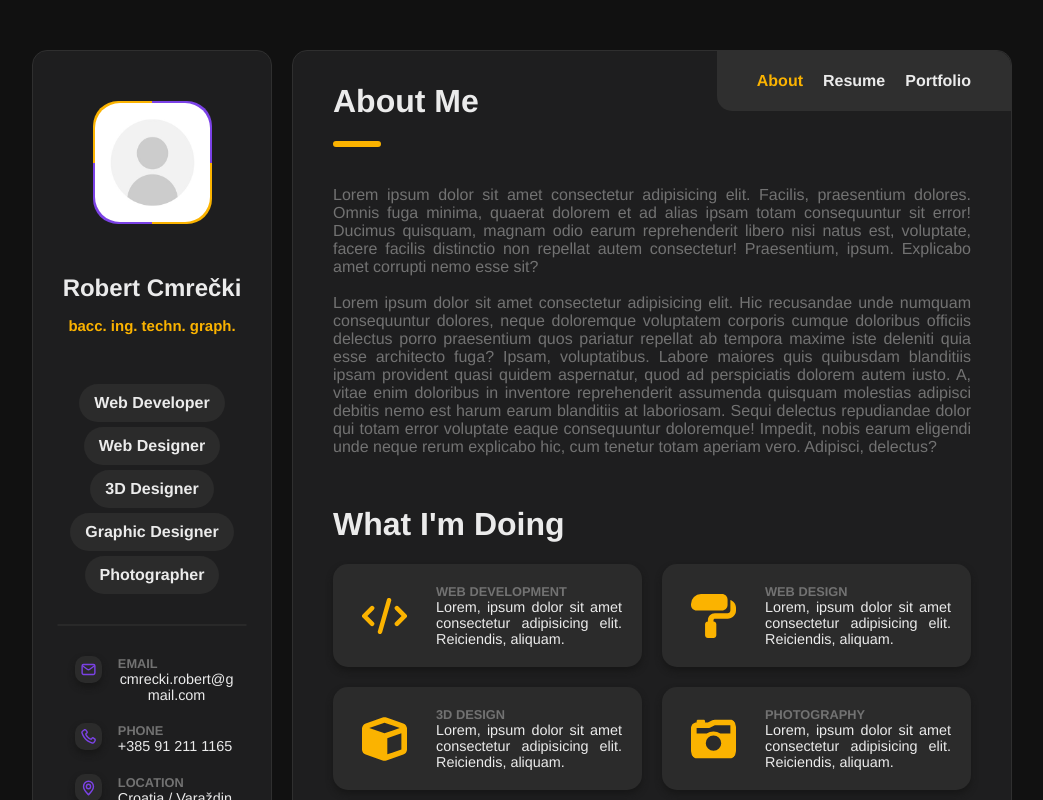
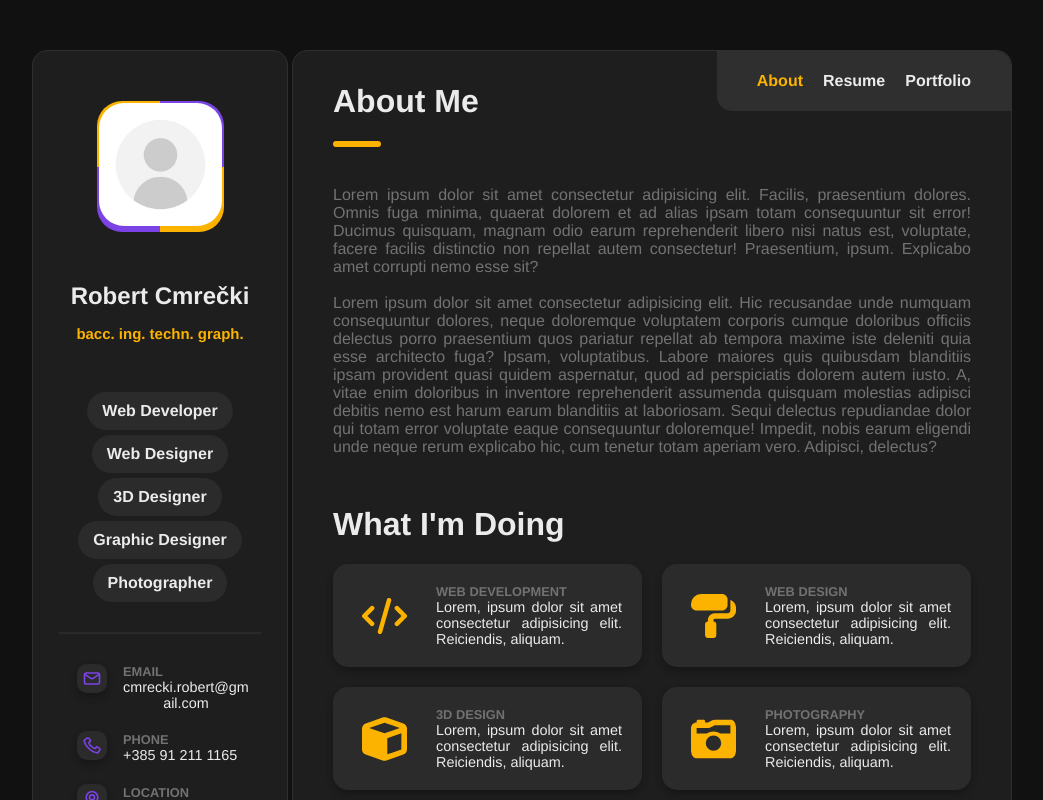
Before and after one commit to Bicarobi/vue-portfolio-old, a Vue app: page / in a window 1280 px wide. Shown: the top 800 px of the page, without its empty margins (118-1161 px from the left). Built offline with nearby package versions, Linux system fonts and the light colour scheme.

Commit message:
Fixed profile

```diff
--- a/src/App.vue
+++ b/src/App.vue
@@ -125,16 +125,17 @@ export default {
 	grid-area: left-side;
 	background-color: #1e1e1f;
 	padding: 50px 0 50px 0;
-
 	border-radius: 15px;
 	border-style: solid;
 	border-width: 1px;
 	border-color: #2f2f2f;
-
 	display: flex;
 	justify-content: center;
 	align-items: center;
 	flex-direction: column;
+	height: fit-content;
+	width: 20%;
+	position: fixed;
 }
 
 #app .grid-right-side {
@@ -145,6 +146,8 @@ export default {
 	border-style: solid;
 	border-width: 1px;
 	border-color: #2f2f2f;
+
+	padding-bottom: 30px;
 }
 
 #app .grid-container {
--- a/src/views/ResumeView.vue
+++ b/src/views/ResumeView.vue
@@ -92,7 +92,7 @@ export default {
 	background-color: #2b2b2b;
 	border-radius: 15px;
 	padding: 20px;
-	margin: 0px auto 30px auto;
+	margin: 0px auto;
 	border-style: solid;
 	border-width: 1px;
 	border-color: #383838;
```
